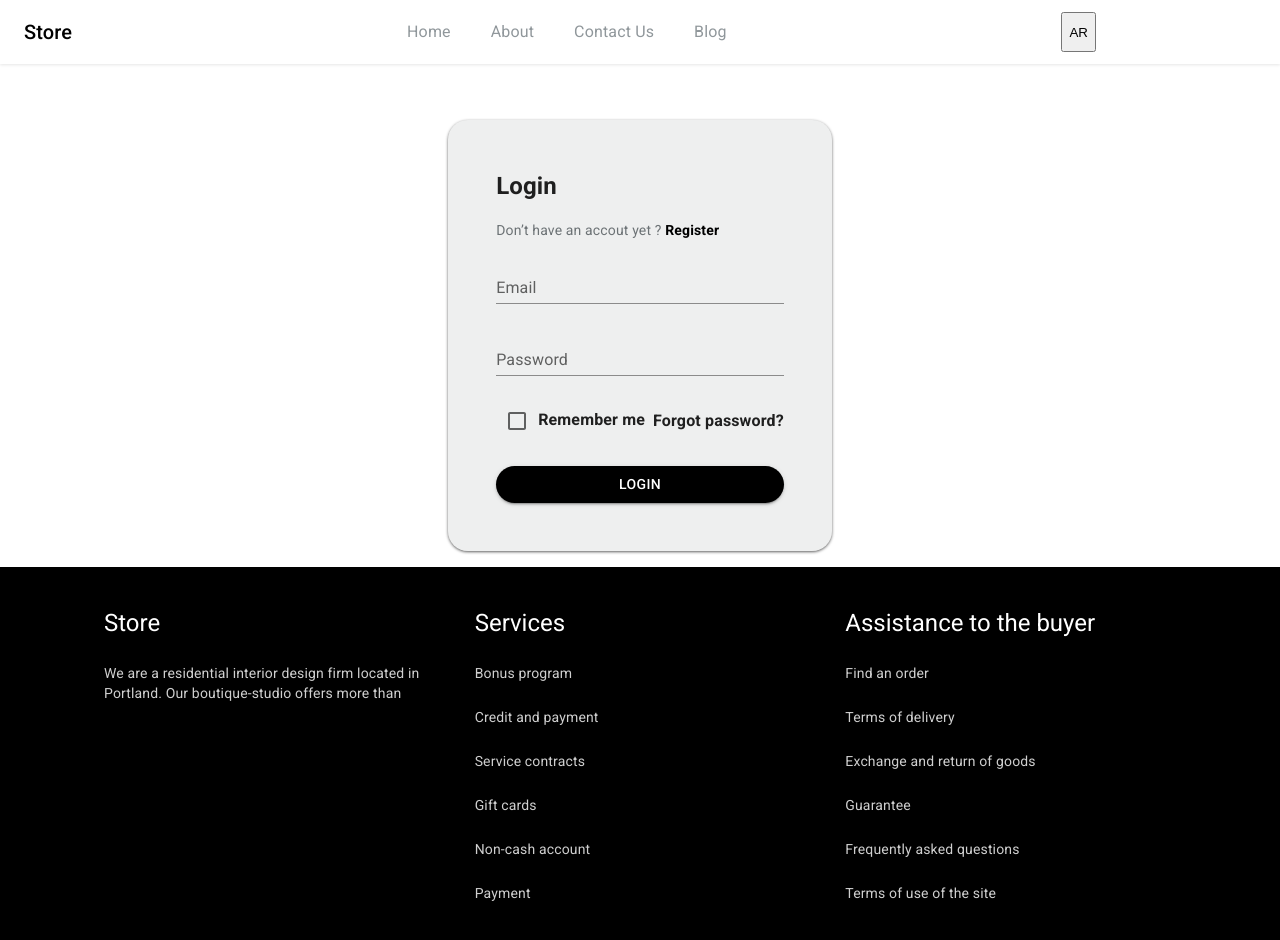
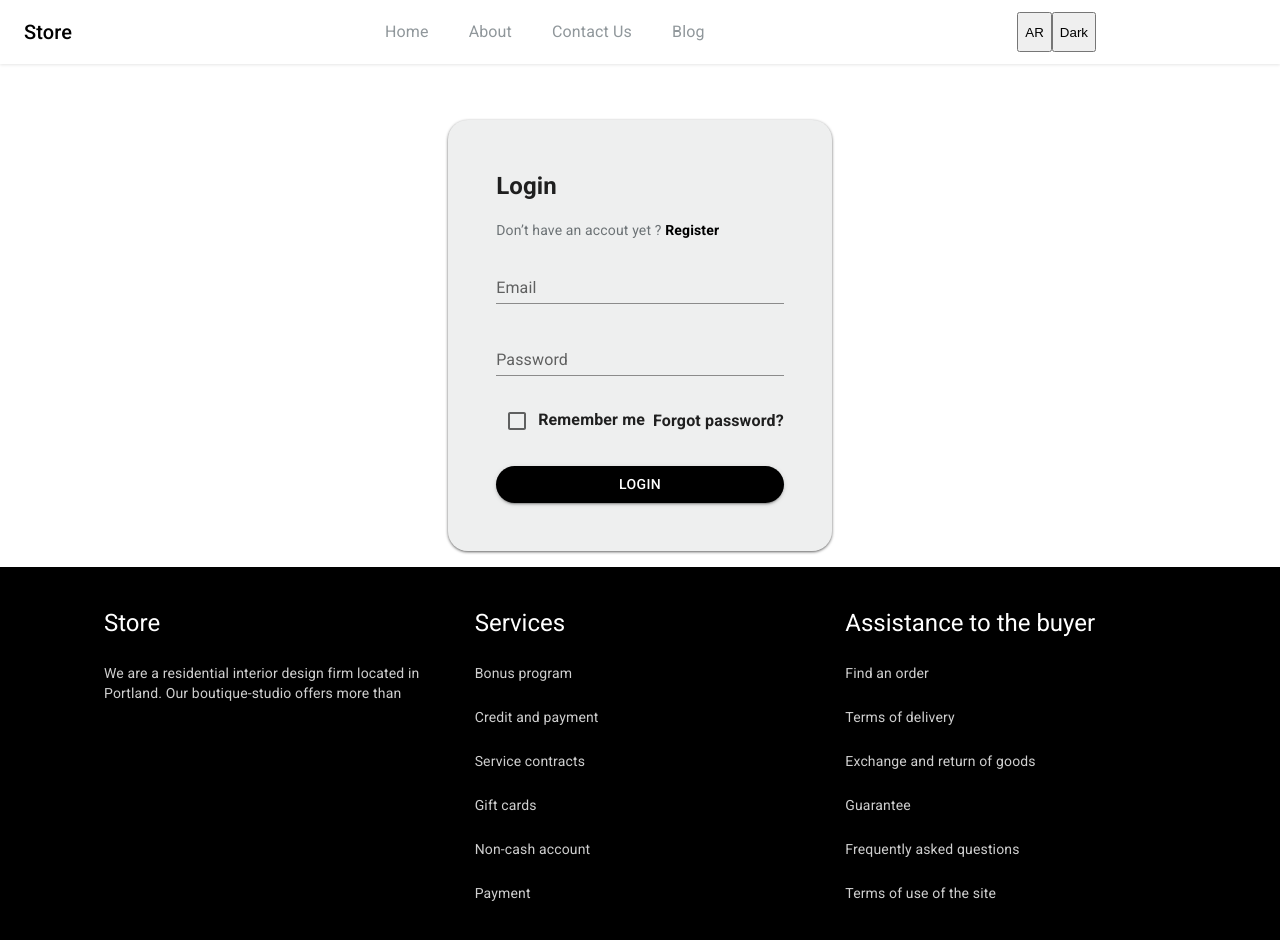
Before and after one commit to mayoshmase-dot/E-Store, a React (Vite) app: page /login in a window 1280 px wide. Shown: the top 940 px of the page. Built offline with nearby package versions, Linux system fonts and the light colour scheme; no server answers; some icons are missing.

Commit message:
add mode

```diff
--- a/src/App.jsx
+++ b/src/App.jsx
@@ -5,8 +5,9 @@ import router from './router'
 import './i18n.js'
 import { useTranslation } from 'react-i18next'
 import { ThemeProvider } from '@emotion/react'
-import theme from './theme.js'
 import { CssBaseline } from '@mui/material'
+import getTheme from './theme.js'
+import useThemeStore from './store/useThemeStore.js'
 
 export default function App() {
 
@@ -16,11 +17,11 @@ export default function App() {
     document.documentElement.dir = dir;
   }, [i18n.language])
   const queryClient = new QueryClient()
-
+  const mode = useThemeStore((state) => state.mode)
   return (
     <>
       <QueryClientProvider client={queryClient}>
-        <ThemeProvider theme={theme}>
+        <ThemeProvider theme={getTheme(mode)}>
           <CssBaseline />
           <RouterProvider router={router} />
         </ThemeProvider>
--- a/src/components/navbar/Navbar.jsx
+++ b/src/components/navbar/Navbar.jsx
@@ -12,6 +12,7 @@ import useAuthStore from '../../store/useAuthStore';
 import useCart from '../../hooks/useCart'
 import { useTranslation } from 'react-i18next';
 import i18n from "../../i18n.js";
+import useThemeStore from '../../store/useThemeStore.js';
 
 export default function Navbar() {
   const token = useAuthStore((state) => state.token)
@@ -26,6 +27,9 @@ export default function Navbar() {
     logout();
     navigate('/login');
   }
+  const mode = useThemeStore((state)=>state.mode)
+  const toggleTheme = useThemeStore((state)=>state.toggleTheme)
+
   const { data } = useCart()
   const cartCount = data?.items?.length || 0;
 
@@ -37,45 +41,47 @@ export default function Navbar() {
             {t('Store')}
           </Typography>
           <Box sx={{ display: { xs: 'none', sm: 'flex' }, gap: 5 }}>
-            <Link component={RouterLink} to={'/'} underline='none' sx={{ color: 'secondary.dark' ,'&:hover': { color: 'primary.main' } }}>{t('Home')}</Link>
-            <Link component={RouterLink} to={'/'} underline='none' sx={{ color: 'secondary.dark','&:hover': { color: 'primary.main' } }}>{t('About')}</Link>
+            <Link component={RouterLink} to={'/'} underline='none' sx={{ color: 'secondary.dark', '&:hover': { color: 'primary.main' } }}>{t('Home')}</Link>
+            <Link component={RouterLink} to={'/'} underline='none' sx={{ color: 'secondary.dark', '&:hover': { color: 'primary.main' } }}>{t('About')}</Link>
             <Link component={RouterLink} to={'/'} underline='none' sx={{ color: 'secondary.dark', '&:hover': { color: 'primary.main' } }}>{t('Contact Us')}</Link>
-            <Link component={RouterLink} to={'/'} underline='none' sx={{ color: 'secondary.dark','&:hover': { color: 'primary.main' } }}>{t('Blog')}</Link>
+            <Link component={RouterLink} to={'/'} underline='none' sx={{ color: 'secondary.dark', '&:hover': { color: 'primary.main' } }}>{t('Blog')}</Link>
 
           </Box>
-          <Box sx={{ display: { xs: 'none', sm: 'flex' }}}>
+          <Box sx={{ display: { xs: 'none', sm: 'flex' } }}>
 
             <button onClick={changeLanguage}>{i18n.language === "ar" ? "EN" : "AR"}</button>
+            <button onClick={toggleTheme}>{mode === "light" ? "Dark" : "Light"}</button>
 
-            <IconButton sx={{ color: 'primary.main' , '&:hover': { color: 'secondary.dark' }}}>
+
+            <IconButton sx={{ color: 'primary.main', '&:hover': { color: 'secondary.dark' } }}>
               <FavoriteBorderIcon />
             </IconButton>
             {token ?
               (
                 <>
                   <Badge badgeContent={cartCount} color="primary" >
-                      <IconButton component={RouterLink} to={'/cart'} sx={{ color: 'primary.main' , '&:hover': { color: 'secondary.dark' } }} ><ShoppingCartOutlinedIcon />
-                      </IconButton>
+                    <IconButton component={RouterLink} to={'/cart'} sx={{ color: 'primary.main', '&:hover': { color: 'secondary.dark' } }} ><ShoppingCartOutlinedIcon />
+                    </IconButton>
                   </Badge>
-                    <IconButton component={'button'} onClick={handleLogout} underline='none' sx={{ color: 'primary.main' , '&:hover': { color: 'rgb(144, 151, 155)' } }}><LogoutIcon />
-                    </IconButton>
+                  <IconButton component={'button'} onClick={handleLogout} underline='none' sx={{ color: 'primary.main', '&:hover': { color: 'rgb(144, 151, 155)' } }}><LogoutIcon />
+                  </IconButton>
                 </>
               ) :
               (
                 <>
-                  <IconButton component={RouterLink} to={'/login'} sx={{ color: 'primary.main' , '&:hover': { color: 'secondary.dark' } }}>
+                  <IconButton component={RouterLink} to={'/login'} sx={{ color: 'primary.main', '&:hover': { color: 'secondary.dark' } }}>
                     <LoginIcon />
                   </IconButton>
-                    <IconButton component={RouterLink} to={'/register'}  sx={{ color: 'primary.main ' , '&:hover': { color: 'secondary.dark' } }}><PersonAddIcon />
+                  <IconButton component={RouterLink} to={'/register'} sx={{ color: 'primary.main ', '&:hover': { color: 'secondary.dark' } }}><PersonAddIcon />
                   </IconButton>
                 </>
               )
             }
-            <IconButton sx={{ color: 'primary.main' , '&:hover': { color: 'secondary.dark' } }} >
+            <IconButton sx={{ color: 'primary.main', '&:hover': { color: 'secondary.dark' } }} >
               <PersonOutlineOutlinedIcon />
             </IconButton>
           </Box>
-          <IconButton sx={{ color: 'primary.main', display: { xs: 'flex', sm: 'none' } , '&:hover': { color: 'secondary.dark' } }}>
+          <IconButton sx={{ color: 'primary.main', display: { xs: 'flex', sm: 'none' }, '&:hover': { color: 'secondary.dark' } }}>
             <MenuIcon />
           </IconButton>
         </Toolbar>
--- /dev/null
+++ b/src/store/useThemeStore.js
@@ -0,0 +1,12 @@
+import { create } from "zustand";
+
+const useThemeStore = create((set)=>({
+
+    mode:'light',
+    toggleTheme :()=>{
+        set((state)=>({
+            mode:state.mode == 'light' ?'dark' : 'light'
+        }))
+    }
+}))
+export default useThemeStore;
--- a/src/theme.js
+++ b/src/theme.js
@@ -1,7 +1,9 @@
 import { createTheme } from "@mui/material"
 
-const theme = createTheme({
-    palette: {
+const getTheme = (mode)=>{
+return createTheme({
+        palette: {
+    mode:mode,
         primary: {
             main: '#000000',
         },
@@ -11,4 +13,6 @@ const theme = createTheme({
         }
     }
 })
-export default theme;
+}
+
+export default getTheme;
```
